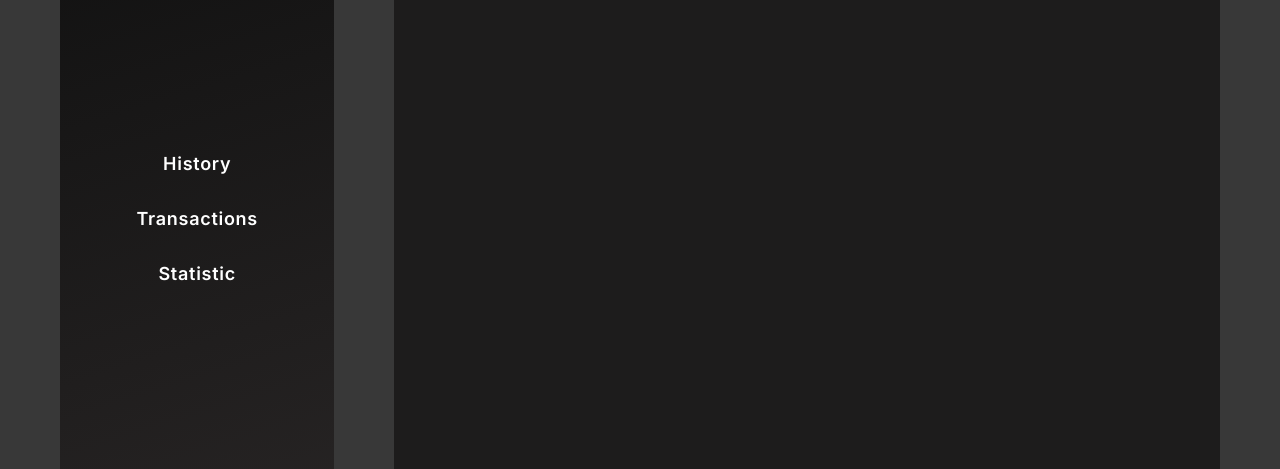
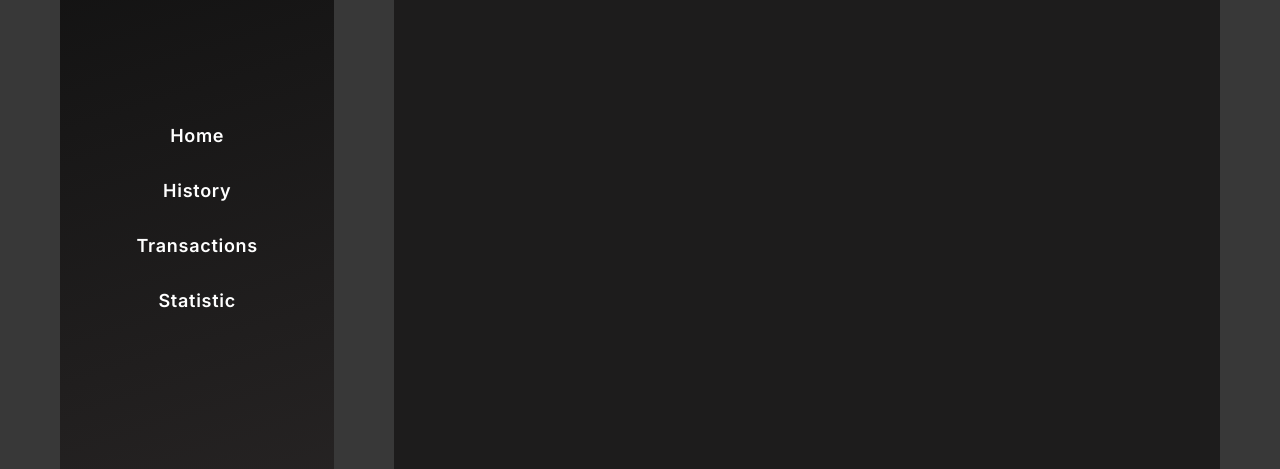
Before and after one commit to simon-dutka/finance-management, a website with bundled scripts: page client/public/history/history.html in a window 1280 px wide. Shown: the part 180-649 px from the top of the page. Built offline with nearby package versions, Linux system fonts and the light colour scheme.

Commit message:
Changed links in templates

```diff
--- a/client/public/history/history.html
+++ b/client/public/history/history.html
@@ -1,39 +1,8 @@
 <!DOCTYPE html>
 <html lang="en">
     <body>
-        <head>
-            <meta charset="UTF-8" />
-            <meta http-equiv="X-UA-Compatible" content="IE=edge" />
-            <meta name="viewport" content="width=device-width,
-            initial-scale=1.0" / >
-
-            <title>Finance Management</title>
-
-            <link rel="stylesheet" href="../../styles/app.css" />
-        </head>
-
-        <div class="navbar__container">
-            <div class="navbar__user-container">
-                <img
-                    class="navbar__user-img"
-                    src="../../assets/user.svg"
-                    alt="user image"
-                />
-                <p class="navbar__username">John Smith</p>
-            </div>
-
-            <navbar class="navbar__container-items">
-                <ul class="navbar__items">
-                    <li class="navbar__item">
-                        <a href="./history/history.html">History</a>
-                    </li>
-                    <li class="navbar__item">Transactions</li>
-                    <li class="navbar__item">Statistic</li>
-                </ul>
-            </navbar>
-
-            <p class="navbar__logout">Logout</p>
-        </div>
+        <head-element></head-element>
+        <navbar-element></navbar-element>
 
         <section class="history history--large">
             <p class="history-title">History</p>
--- a/client/scripts/src/templates/head.ts
+++ b/client/scripts/src/templates/head.ts
@@ -2,14 +2,14 @@ class HeadElement extends HTMLElement {
     connectedCallback() {
         this.innerHTML = `
             <head>
-            <meta charset="UTF-8" />
-            <meta http-equiv="X-UA-Compatible" content="IE=edge" />
-            <meta name="viewport" content="width=device-width, initial-scale=1.0" / >
+                <meta charset="UTF-8" />
+                <meta http-equiv="X-UA-Compatible" content="IE=edge" />
+                <meta name="viewport" content="width=device-width, initial-scale=1.0" / >
 
-            <title>Finance Management</title>
+                <title>Finance Management</title>
 
-            <link rel="stylesheet" href="../styles/app.css" />
-        </head>
+                <link rel="stylesheet" href="/client/styles/app.css" />
+            </head>
             `;
 
         this.classList.add('navbar__container');
--- a/client/scripts/src/templates/navbar.ts
+++ b/client/scripts/src/templates/navbar.ts
@@ -4,8 +4,9 @@ class NavbarElement extends HTMLElement {
                 <div class="navbar__user-container">
                     <img
                         class="navbar__user-img"
-                        src="../assets/user.svg"
+                        src="/client/assets/user.svg"
                         alt="user image"
+
                     />
                     <p class="navbar__username">John Smith</p>
                 </div>
@@ -13,10 +14,17 @@ class NavbarElement extends HTMLElement {
                 <navbar class="navbar__container-items">
                     <ul class="navbar__items">
                         <li class="navbar__item">
-                            <a href="./history/history.html">History</a>
+                            <a href="/client/public/index.html">Home</a>
                         </li>
-                        <li class="navbar__item">Transactions</li>
-                        <li class="navbar__item">Statistic</li>
+                        <li class="navbar__item">
+                            <a href="/client/public/history/history.html">History</a>
+                        </li>
+                        <li class="navbar__item">
+                            <a href="/client/public/transactions/transactions.html">Transactions</a>
+                        </li>
+                        <li class="navbar__item">
+                            <a href="/client/public/statistics/statistics.html">Statistic</a>
+                        </li>
                     </ul>
                 </navbar>
 
```
Also changed, not shown: client/scripts/dist/templates/head.js, client/scripts/dist/templates/navbar.js.
